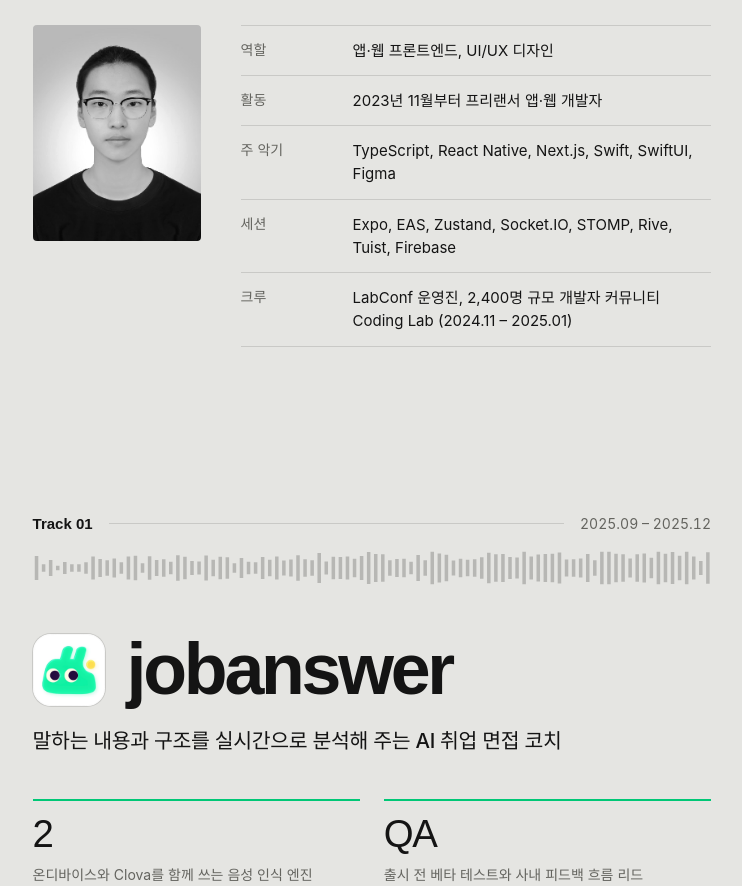
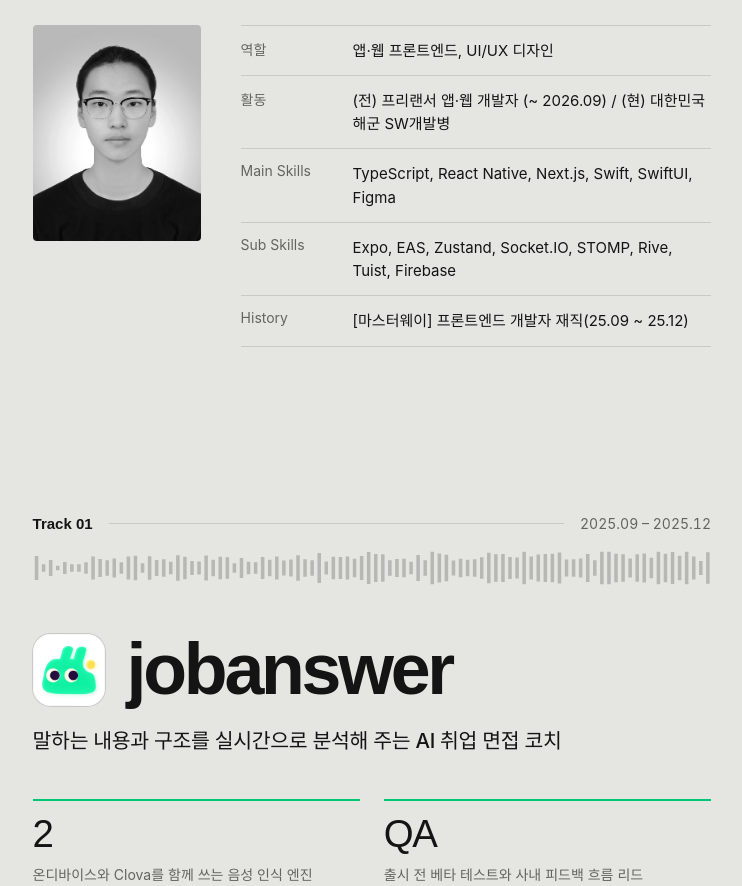
Before and after one commit to 4rNe5/recortfolio, a Next.js app: page / in a window 1280 px wide. Shown: the part 1080-1966 px from the top of the page, without its empty margins (505-1247 px from the left). Built offline with nearby package versions, Linux system fonts and the light colour scheme; a web font is replaced by a local one.

Commit message:
edit: fix history

```diff
--- a/src/content/portfolio.ts
+++ b/src/content/portfolio.ts
@@ -53,10 +53,10 @@
   ],
   credits: [
     { k: "역할", v: "앱·웹 프론트엔드, UI/UX 디자인" },
-    { k: "활동", v: "2023년 11월부터 프리랜서 앱·웹 개발자" },
-    { k: "주 악기", v: "TypeScript, React Native, Next.js, Swift, SwiftUI, Figma" },
-    { k: "세션", v: "Expo, EAS, Zustand, Socket.IO, STOMP, Rive, Tuist, Firebase" },
-    { k: "크루", v: "LabConf 운영진, 2,400명 규모 개발자 커뮤니티 Coding Lab (2024.11 – 2025.01)" },
+    { k: "활동", v: "(전) 프리랜서 앱·웹 개발자 (~ 2026.09) / (현) 대한민국 해군 SW개발병" },
+    { k: "Main Skills", v: "TypeScript, React Native, Next.js, Swift, SwiftUI, Figma" },
+    { k: "Sub Skills", v: "Expo, EAS, Zustand, Socket.IO, STOMP, Rive, Tuist, Firebase" },
+    { k: "History", v: "[마스터웨이] 프론트엔드 개발자 재직(25.09 ~ 25.12)" },
   ],
 };
 
```
